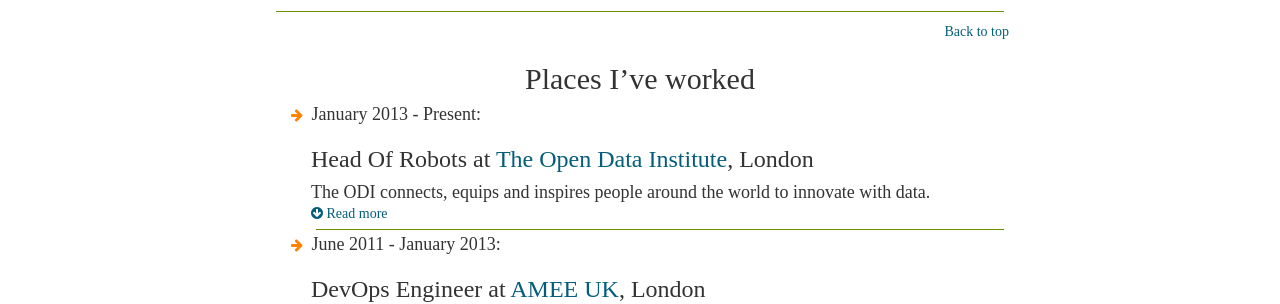
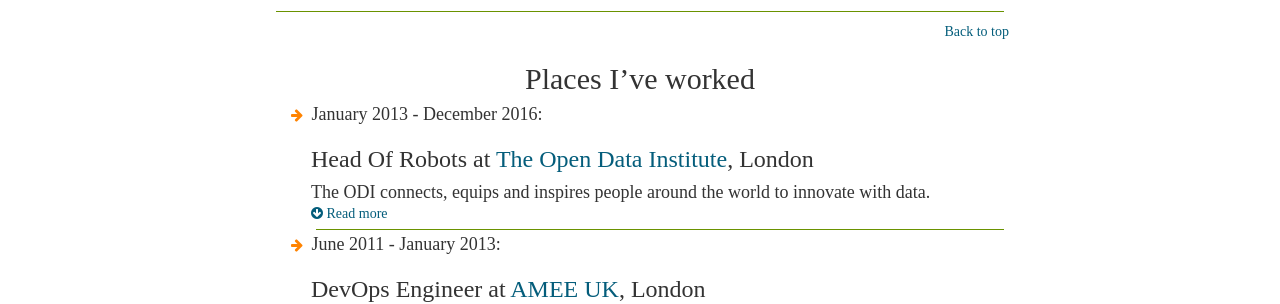
Before and after one commit to pikesley/pikesley.github.io, a Jekyll site: the page built from cv.html, in a window 1280 px wide. Shown: the part 508-812 px from the top of the page. Built offline with Jekyll 4.4.1, drawn with Linux system fonts in a browser that asks for light colours; nearby versions of some CDN libraries; some web fonts are replaced; a style sheet for code colours, icons or effects is not loaded.

Commit message:
Unemployment :/

```diff
--- a/_data/cv/employers.yml
+++ b/_data/cv/employers.yml
@@ -4,7 +4,7 @@
   role:     Head Of Robots
   dates:
     start:  January 2013
-    end:    Present
+    end:    December 2016
   headline: |
     The ODI connects, equips and inspires people around the world to innovate with data.
   profile:  |
```
